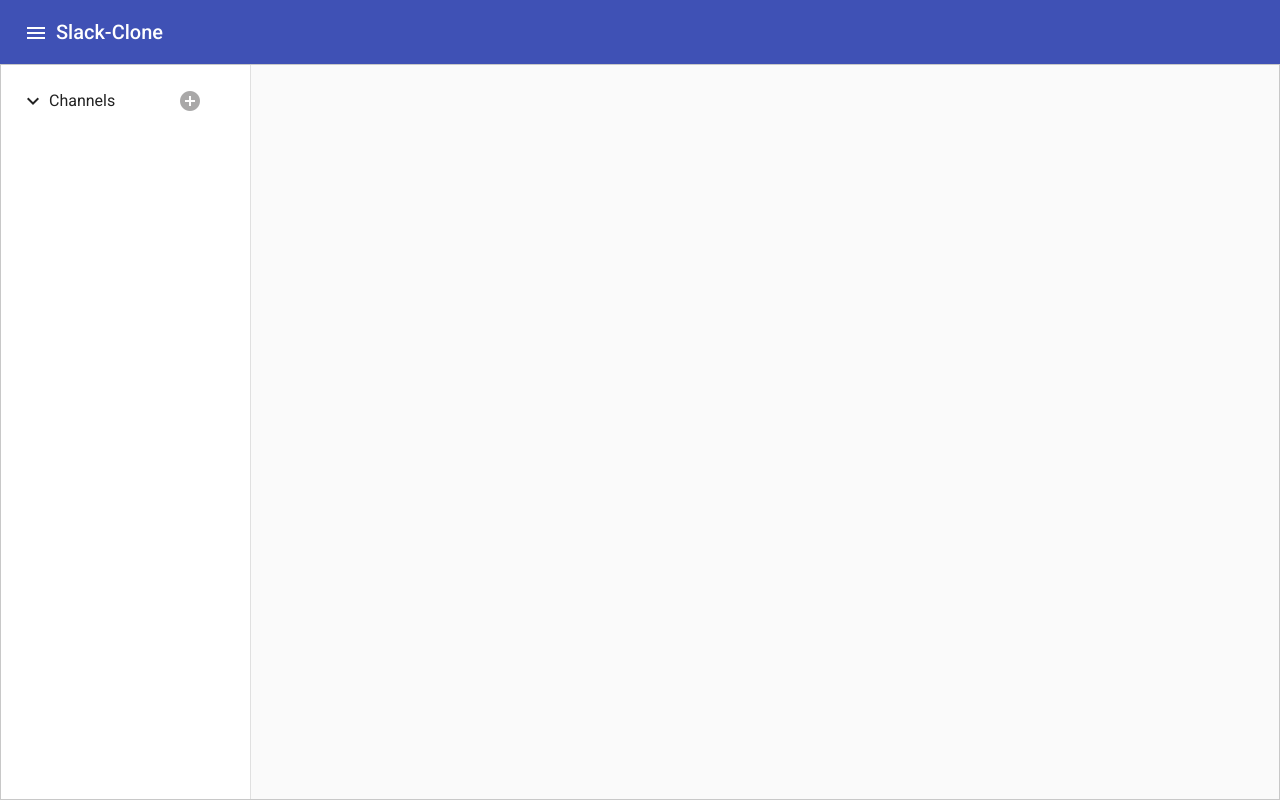
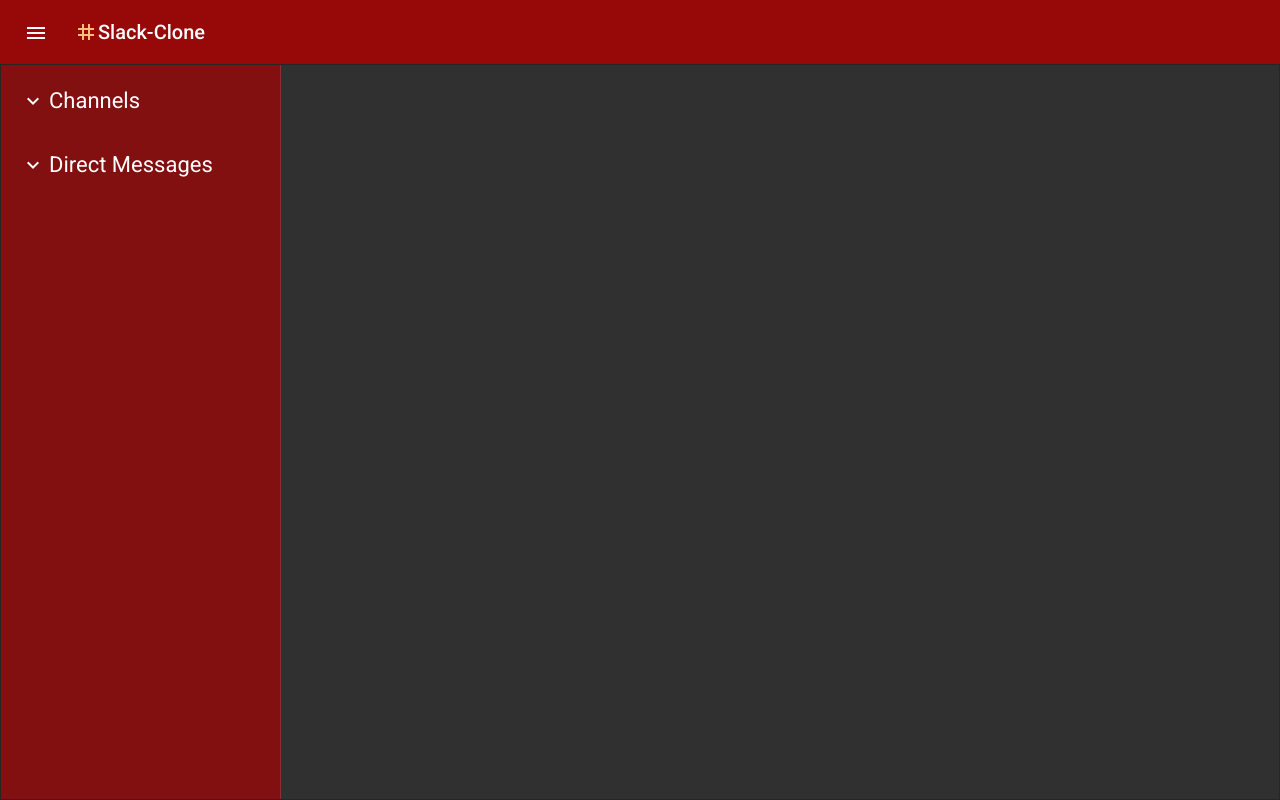
Before and after one commit to UenalAnastasiia/Slack-Clone, an Angular app: page / in a window 1280 px wide. Built offline with nearby package versions, Linux system fonts and the light colour scheme.

Commit message:
add navbar channels, dm

```diff
--- a/angular.json
+++ b/angular.json
@@ -31,7 +31,7 @@
               "src/assets"
             ],
             "styles": [
-              "./node_modules/@angular/material/prebuilt-themes/indigo-pink.css",
+              "./node_modules/@angular/material/prebuilt-themes/purple-green.css",
               "src/styles.scss"
             ],
             "scripts": []
@@ -100,7 +100,7 @@
               "src/assets"
             ],
             "styles": [
-              "./node_modules/@angular/material/prebuilt-themes/indigo-pink.css",
+              "./node_modules/@angular/material/prebuilt-themes/purple-green.css",
               "src/styles.scss"
             ],
             "scripts": []
--- a/package.json
+++ b/package.json
@@ -20,6 +20,7 @@
     "@angular/platform-browser": "^14.2.0",
     "@angular/platform-browser-dynamic": "^14.2.0",
     "@angular/router": "^14.2.0",
+    "material-design": "^0.0.1",
     "rxjs": "~7.5.0",
     "tslib": "^2.3.0",
     "zone.js": "~0.11.4"
--- a/src/app/app.component.html
+++ b/src/app/app.component.html
@@ -1,8 +1,9 @@
-<mat-toolbar color="primary">
+<mat-toolbar>
     <mat-toolbar-row>
         <button mat-icon-button class="example-icon">
             <mat-icon (click)="sidenav.toggle()">menu</mat-icon>
         </button>
+        <mat-icon class="tag-icon">tag</mat-icon>
         <span>Slack-Clone</span>
         <span class="example-spacer"></span>
     </mat-toolbar-row>
@@ -10,16 +11,52 @@
 
 <mat-sidenav-container class="example-container" autosize>
     <mat-sidenav #sidenav class="example-sidenav" mode="side" opened="true">
+
+    <!-- Channels Block -->
         <mat-nav-list>
-            <mat-list-item (click)="showSubmenu = !showSubmenu" class="parent" (mouseenter)="mouseenter()" (mouseleave)="mouseleave()">
-                <span class="full-width">Channels</span>
-                <mat-icon mat-list-icon class="menu-button" [ngClass]="{'rotated' : showSubmenu}">
+            <mat-list-item class="parent color-white" (mouseenter)="showAddBtn()"
+                (mouseleave)="hideAddBtn()">
+                <span class="full-width size-22" (click)="showSubmenu = !showSubmenu">Channels</span>
+                <mat-icon mat-list-icon class="menu-button" [ngClass]="{'rotated' : showSubmenu}" (click)="showSubmenu = !showSubmenu">
                     expand_more</mat-icon>
-                    <mat-icon *ngIf="isExpanded || isShowing" class="addChannel-btn">add_circle</mat-icon>
+                <mat-icon *ngIf="isShowingAddBtn || isShowingAddBtn" class="addChannel-btn" matTooltip="Add Channel"
+                    matTooltipClass="example-tooltip-gold">add_circle</mat-icon>
             </mat-list-item>
+
             <div class="submenu" [ngClass]="{'expanded' : showSubmenu}">
-                <a mat-list-item href="...">Channel 1</a>
-                <a mat-list-item href="...">Channel 2</a>
+                <a mat-list-item href="..."># Channel 1</a>
+                <a mat-list-item href="..."># Channel 2</a>
+                <a mat-list-item href="..."># Channel 3</a>
+                <div class="add-channel-container">
+                    <button mat-raised-button>
+                        <mat-icon>add_circle</mat-icon>
+                        <span>Add new Channel</span>
+                    </button>
+                </div>
+            </div>
+        </mat-nav-list>
+
+        <!-- Direct Messages Block -->
+        <mat-nav-list>
+            <mat-list-item class="parent color-white" (mouseenter)="showDMbtn()"
+                (mouseleave)="hideDMbtn()">
+                <span class="full-width size-22" (click)="showDMmenu = !showDMmenu">Direct Messages</span>
+                <mat-icon mat-list-icon class="menu-button" [ngClass]="{'rotated' : showDMmenu}" (click)="showDMmenu = !showDMmenu">
+                    expand_more</mat-icon>
+                <mat-icon *ngIf="isExpandedDM || isShowingDM" class="addChannel-btn" matTooltip="Write Direct Message"
+                    matTooltipClass="example-tooltip-gold">add_circle</mat-icon>
+            </mat-list-item>
+
+            <div class="submenu" [ngClass]="{'expanded' : showDMmenu}">
+                <a mat-list-item href="..."> Message 1</a>
+                <a mat-list-item href="..."> Message 2</a>
+                <a mat-list-item href="..."> Message 3</a>
+                <div class="add-channel-container">
+                    <button mat-raised-button>
+                        <mat-icon>add_circle</mat-icon>
+                        <span>Write Direct Message</span>
+                    </button>
+                </div>
             </div>
         </mat-nav-list>
     </mat-sidenav>
--- a/src/app/app.component.scss
+++ b/src/app/app.component.scss
@@ -12,11 +12,13 @@
   height: 100%;
   align-items: center;
   justify-content: center;
+  color: white !important;
 }
 
 .example-sidenav {
-  width: 250px;
+  width: 280px;
   user-select: none;
+  background: #970909cf;
 }
 
 .full-width {
@@ -37,10 +39,17 @@
   transition: transform 300ms ease;
   transform: scaleY(0);
   transform-origin: top;
-  padding-left: 30px;
+  display: none;
+
+  a {
+    color: white;
+    padding-left: 40px;
+    width: calc(100% - 40px);
+  }
 }
 
 .submenu.expanded {
+  display: block;
   transform: scaleY(1);
 }
 
@@ -48,8 +57,58 @@
   width: 60px;
 }
 
+.tag-icon {
+  margin-left: 18px;
+  color: #ffc17d;
+}
+
 .addChannel-btn {
   position: absolute;
-  right: 48px;
-  color: #a9a8a8;
+  right: 18px;
+  color: #ffc17d;
+  z-index: 1;
+
+  &:hover {
+    cursor: pointer;
+    filter: brightness(1.2);
+  }
 }
+
+.mat-toolbar {
+  background: #970909;
+  color: white;
+}
+
+.mat-list-item {
+  &:hover {
+    background: #ffe3bc6b;
+  }
+}
+
+.add-channel-container {
+
+  button {
+    background: #ffc17d;
+    width: 80%;
+    height: 32px;
+    display: flex;
+    align-items: center;
+    justify-content: center;
+    margin-left: 10%;
+    color: #7d4646;
+
+    &:hover {
+      cursor: pointer;
+      filter: brightness(1.2);
+    }
+  }
+
+  span {
+    font-weight: 600;
+  }
+
+  mat-icon {
+    margin-right: 8px;
+    margin-left: -6px;
+  }
+}
--- a/src/app/app.component.ts
+++ b/src/app/app.component.ts
@@ -8,20 +8,35 @@ import { MatSidenav } from '@angular/material/sidenav';
 })
 export class AppComponent {
   @ViewChild('sidenav') sidenav: MatSidenav;
-  isExpanded = true;
+  isExpandedAddBtn: boolean = false;
+  isExpandedDM: boolean = false;
   showSubmenu: boolean = false;
-  isShowing = false;
+  showDMmenu: boolean = false;
+  isShowingAddBtn : boolean = false;
+  isShowingDM: boolean = false;
 
 
-  mouseenter() {
-    if (!this.isExpanded) {
-      this.isShowing = true;
+  showAddBtn() {
+    if (!this.isExpandedAddBtn) {
+      this.isShowingAddBtn = true;
     }
   }
 
-  mouseleave() {
-    if (!this.isExpanded) {
-      this.isShowing = false;
+  hideAddBtn() {
+    if (!this.isExpandedAddBtn) {
+      this.isShowingAddBtn = false;
+    }
+  }
+
+  showDMbtn() {
+    if (!this.isExpandedDM) {
+      this.isShowingDM = true;
+    }
+  }
+
+  hideDMbtn() {
+    if (!this.isExpandedDM) {
+      this.isShowingDM = false;
     }
   }
 }
--- a/src/app/app.module.ts
+++ b/src/app/app.module.ts
@@ -10,6 +10,7 @@ import { MatToolbarModule } from '@angular/material/toolbar';
 import { MatButtonModule } from '@angular/material/button';
 import { MatSidenavModule } from '@angular/material/sidenav';
 import { MatListModule } from '@angular/material/list';
+import { MatTooltipModule } from '@angular/material/tooltip';
 
 
 @NgModule({
@@ -26,6 +27,7 @@ import { MatListModule } from '@angular/material/list';
     MatButtonModule,
     MatSidenavModule,
     MatListModule,
+    MatTooltipModule,
   ],
   providers: [],
   bootstrap: [AppComponent]
--- a/src/styles.scss
+++ b/src/styles.scss
@@ -1,4 +1,25 @@
 /* You can add global styles to this file, and also import other style files */
 
-html, body { height: 100%; }
-body { margin: 0; font-family: Roboto, "Helvetica Neue", sans-serif; }
+html,
+body {
+    height: 100%;
+}
+
+body {
+    margin: 0;
+    font-family: Roboto, "Helvetica Neue", sans-serif;
+}
+
+.color-white {
+    color: white !important;
+}
+
+.example-tooltip-gold {
+    background-color: #ffc17d;
+    color: #7d4646 !important;
+    font-weight: 600;
+}
+
+.size-22 {
+    font-size: 22px;
+}
```
Also changed, not shown: src/assets/img/logo.png (added), 1 other file (tests, documents, lock files or other folders).
